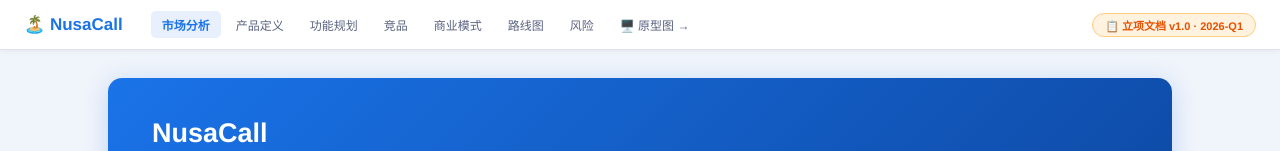
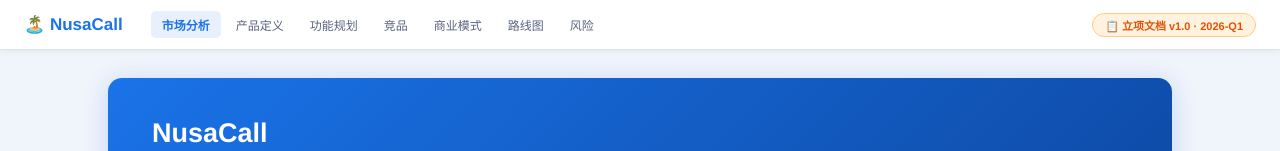
Before and after one commit to 122090308-ai/CallCenterPRD, a plain HTML site: page index.html in a window 1280 px wide. Shown: the top 151 px of the page. Drawn offline with Linux system fonts and the light colour scheme.

Commit message:
Remove link to nusacall_prototype.html

```diff
--- a/index.html
+++ b/index.html
@@ -93,7 +93,6 @@ body{font-family:'PingFang SC','Helvetica Neue',Arial,sans-serif;background:var(
   <a href="#biz">商业模式</a>
   <a href="#roadmap">路线图</a>
   <a href="#risk">风险</a>
-  <a href="nusacall_prototype.html">🖥️ 原型图 →</a>
   <div class="badge">📋 立项文档 v1.0 · 2026-Q1</div>
 </nav>
 <div class="wrap">
```
